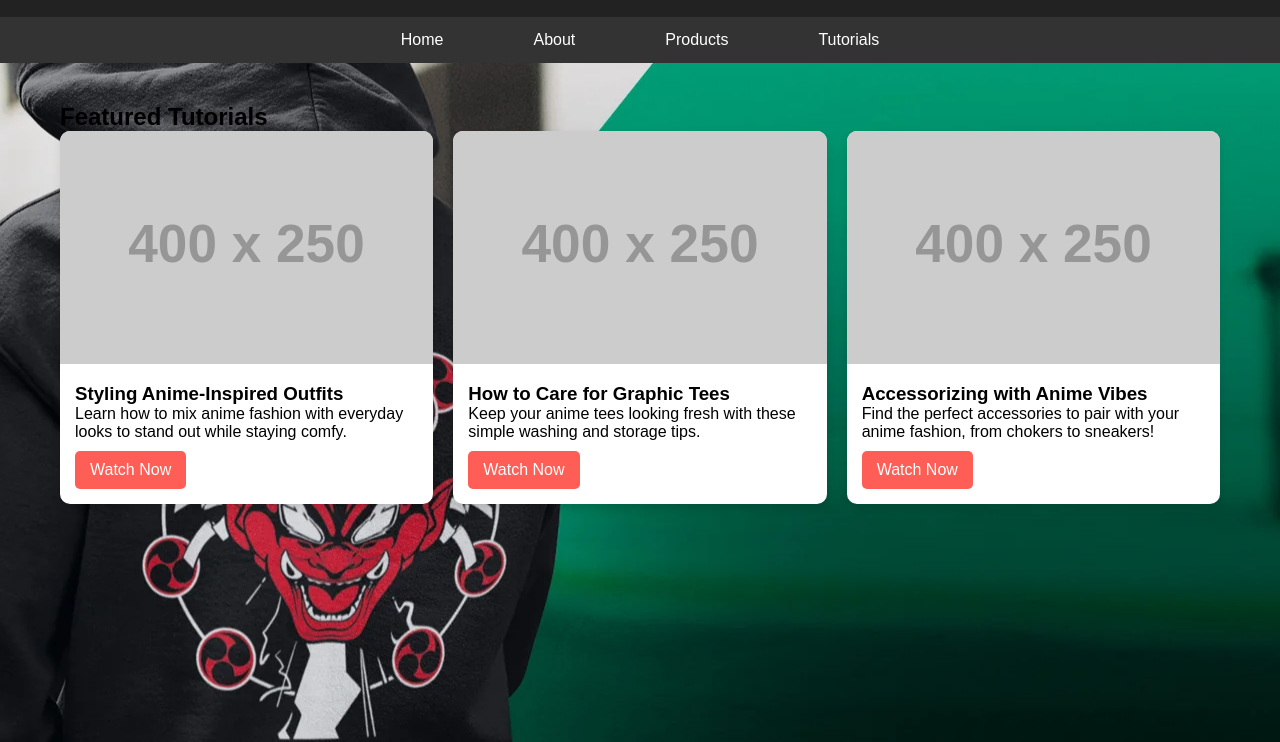
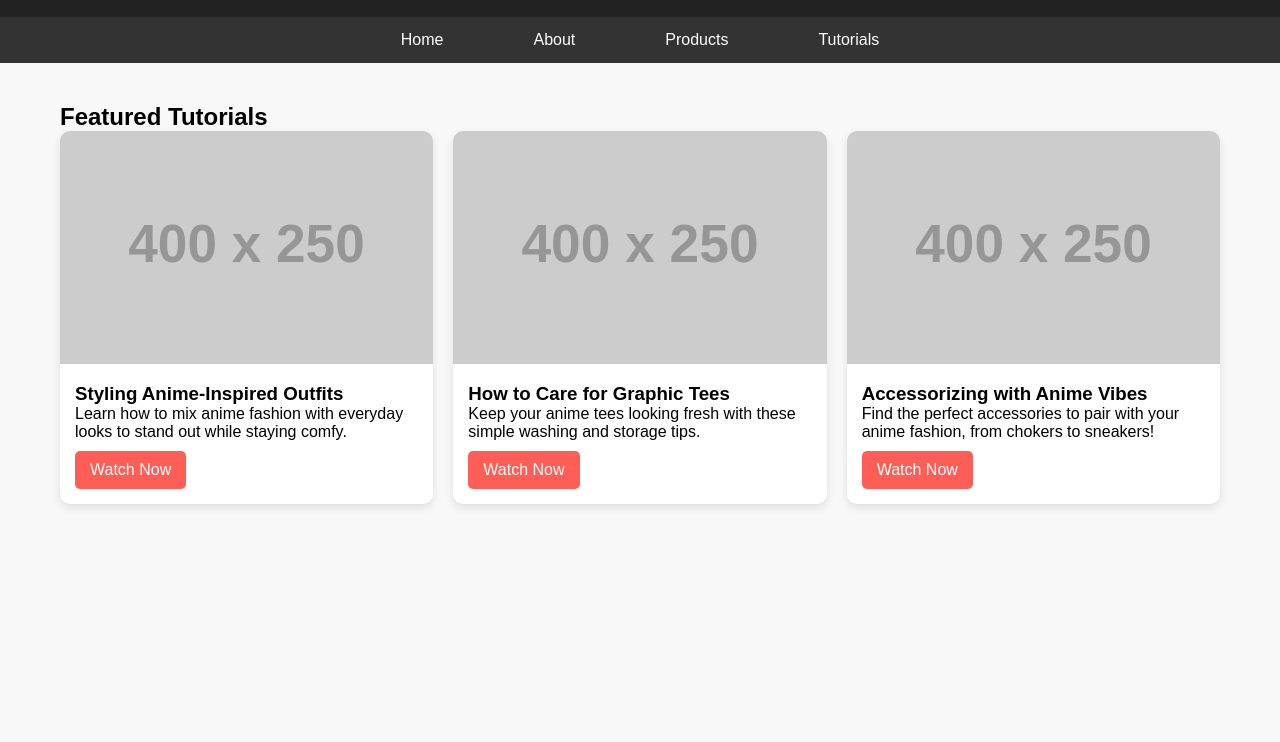
Before and after one commit to vegdrazen21/zenclothing.github.io, a plain HTML site: page Tutorials.html in a window 1280 px wide. Shown: the part 69-811 px from the top of the page. Drawn offline with Linux system fonts and the light colour scheme; files that its build step writes are made by us from their sources; placeholder pictures from the web are drawn by us; files whose address does not match are found by name.

Commit message:
Update Tutorials.html

```diff
--- a/Tutorials.html
+++ b/Tutorials.html
@@ -4,7 +4,7 @@
     <meta charset="UTF-8">
     <meta name="viewport" content="width=device-width, initial-scale=1.0">
     <title>Zenカスベガ | Tutorials</title>
-    <link rel="stylesheet" href="/assets/css/style.css">
+    <link rel="stylesheet" href="Tutorials.css">
     <style>
       body {
         font-family: Arial, sans-serif;
```
